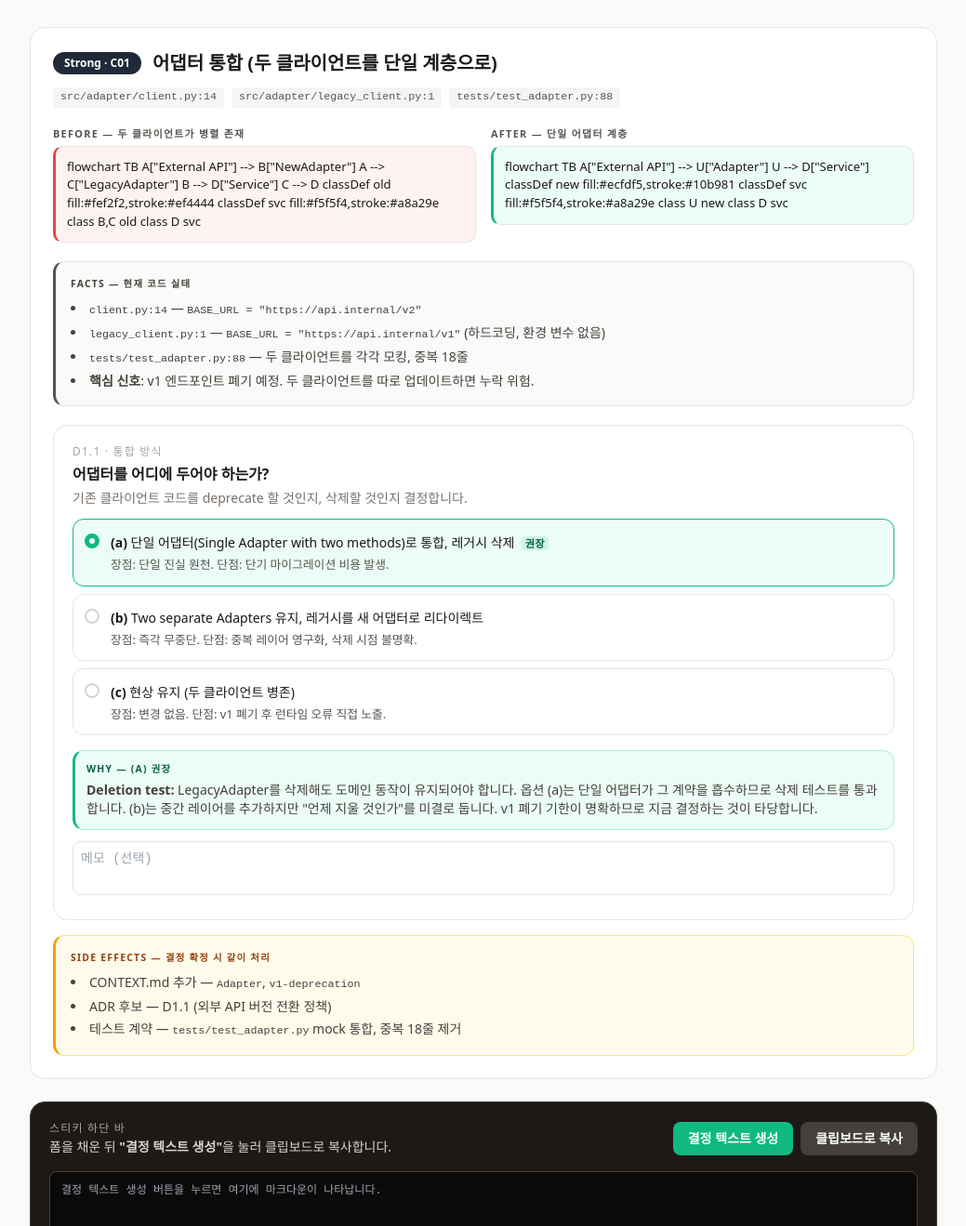
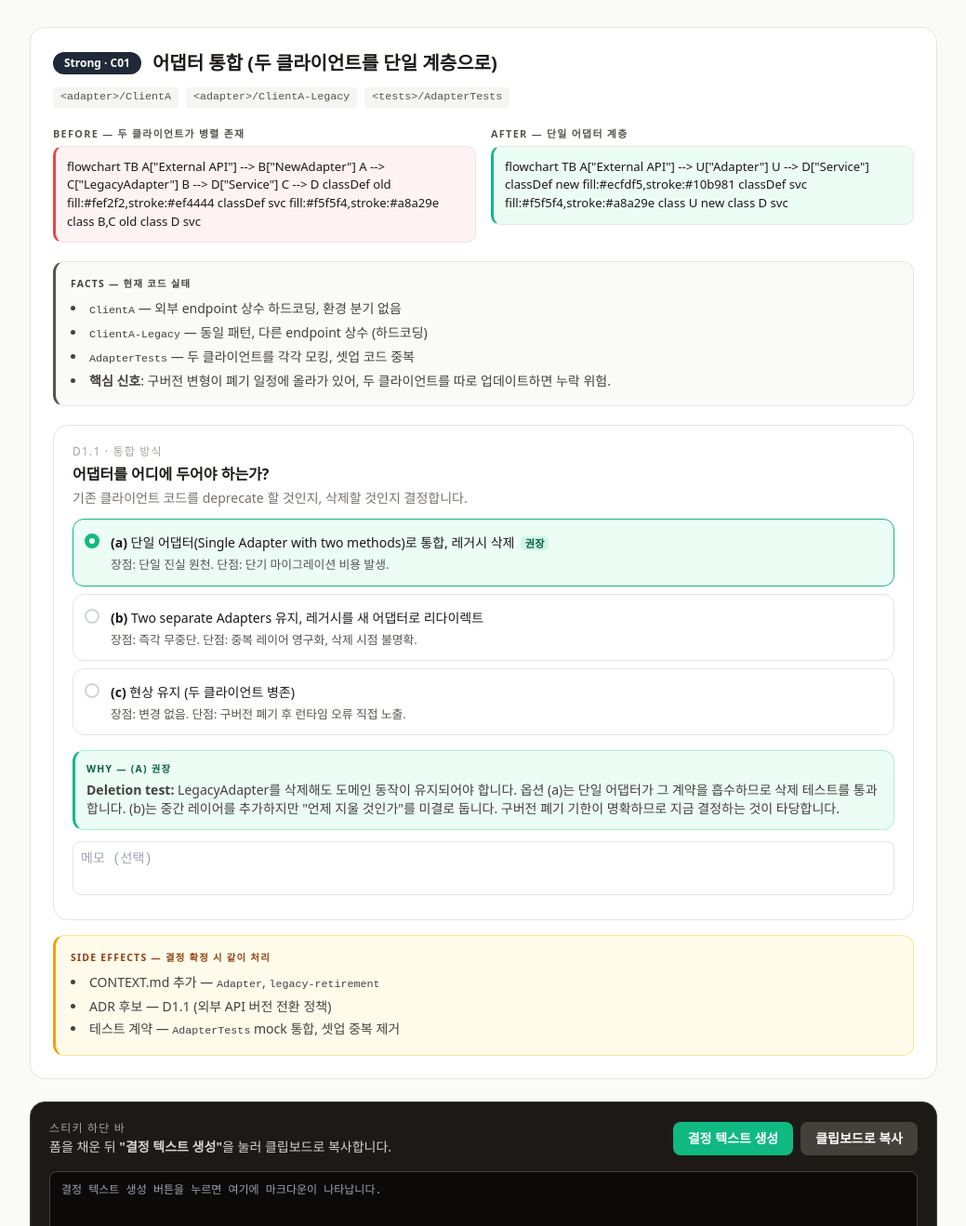
Before and after one commit to cskwork/grill-with-docs-html, a plain HTML site: page docs/index.html in a window 1280 px wide. Shown: the part 1278-2597 px from the top of the page at 93% size, without its empty margins (120-1159 px from the left). Drawn offline with nearby package versions, Linux system fonts and the light colour scheme; a web font is replaced by a local one.

Commit message:
Make landing fully abstract: remove file/url/version specifics

```diff
--- a/docs/index.html
+++ b/docs/index.html
@@ -184,9 +184,9 @@
       <h3 class="text-xl font-bold">어댑터 통합 (두 클라이언트를 단일 계층으로)</h3>
     </header>
     <div class="flex flex-wrap gap-2 mb-5">
-      <span class="file-chip bg-stone-100 px-2 py-0.5 rounded text-stone-600">src/adapter/client.py:14</span>
-      <span class="file-chip bg-stone-100 px-2 py-0.5 rounded text-stone-600">src/adapter/legacy_client.py:1</span>
-      <span class="file-chip bg-stone-100 px-2 py-0.5 rounded text-stone-600">tests/test_adapter.py:88</span>
+      <span class="file-chip bg-stone-100 px-2 py-0.5 rounded text-stone-600">&lt;adapter&gt;/ClientA</span>
+      <span class="file-chip bg-stone-100 px-2 py-0.5 rounded text-stone-600">&lt;adapter&gt;/ClientA-Legacy</span>
+      <span class="file-chip bg-stone-100 px-2 py-0.5 rounded text-stone-600">&lt;tests&gt;/AdapterTests</span>
     </div>
 
     <!-- Before / After diagrams -->
@@ -219,10 +219,10 @@
     <div class="panel-facts p-4 rounded-xl mb-5">
       <p class="panel-label">FACTS — 현재 코드 실태</p>
       <ul class="list-disc list-inside text-sm text-stone-700 mt-2 space-y-1">
-        <li><span class="file-chip">client.py:14</span> — <code class="code">BASE_URL = "https://api.internal/v2"</code></li>
-        <li><span class="file-chip">legacy_client.py:1</span> — <code class="code">BASE_URL = "https://api.internal/v1"</code> (하드코딩, 환경 변수 없음)</li>
-        <li><span class="file-chip">tests/test_adapter.py:88</span> — 두 클라이언트를 각각 모킹, 중복 18줄</li>
-        <li><strong>핵심 신호</strong>: v1 엔드포인트 폐기 예정. 두 클라이언트를 따로 업데이트하면 누락 위험.</li>
+        <li><span class="file-chip">ClientA</span> — 외부 endpoint 상수 하드코딩, 환경 분기 없음</li>
+        <li><span class="file-chip">ClientA-Legacy</span> — 동일 패턴, 다른 endpoint 상수 (하드코딩)</li>
+        <li><span class="file-chip">AdapterTests</span> — 두 클라이언트를 각각 모킹, 셋업 코드 중복</li>
+        <li><strong>핵심 신호</strong>: 구버전 변형이 폐기 일정에 올라가 있어, 두 클라이언트를 따로 업데이트하면 누락 위험.</li>
       </ul>
     </div>
 
@@ -253,7 +253,7 @@
           <span class="opt-marker"></span>
           <span>
             <span class="text-sm"><strong>(c)</strong> 현상 유지 (두 클라이언트 병존)</span>
-            <div class="trade-off">장점: 변경 없음. 단점: v1 폐기 후 런타임 오류 직접 노출.</div>
+            <div class="trade-off">장점: 변경 없음. 단점: 구버전 폐기 후 런타임 오류 직접 노출.</div>
           </span>
         </label>
       </div>
@@ -263,7 +263,7 @@
           <strong>Deletion test:</strong> LegacyAdapter를 삭제해도 도메인 동작이 유지되어야 합니다.
           옵션 (a)는 단일 어댑터가 그 계약을 흡수하므로 삭제 테스트를 통과합니다.
           (b)는 중간 레이어를 추가하지만 "언제 지울 것인가"를 미결로 둡니다.
-          v1 폐기 기한이 명확하므로 지금 결정하는 것이 타당합니다.
+          구버전 폐기 기한이 명확하므로 지금 결정하는 것이 타당합니다.
         </p>
       </div>
       <textarea name="demo_d1_1_note" rows="2" placeholder="메모 (선택)" class="mt-3 w-full border border-stone-200 rounded-lg p-2 text-sm code resize-none focus:outline-none focus:ring-1 focus:ring-emerald-400"></textarea>
@@ -273,9 +273,9 @@
     <div class="panel-note p-4 rounded-xl">
       <p class="panel-label">SIDE EFFECTS — 결정 확정 시 같이 처리</p>
       <ul class="list-disc list-inside text-sm text-stone-700 mt-2 space-y-1">
-        <li>CONTEXT.md 추가 — <code class="code">Adapter</code>, <code class="code">v1-deprecation</code></li>
+        <li>CONTEXT.md 추가 — <code class="code">Adapter</code>, <code class="code">legacy-retirement</code></li>
         <li>ADR 후보 — D1.1 (외부 API 버전 전환 정책)</li>
-        <li>테스트 계약 — <code class="code">tests/test_adapter.py</code> mock 통합, 중복 18줄 제거</li>
+        <li>테스트 계약 — <code class="code">AdapterTests</code> mock 통합, 셋업 중복 제거</li>
       </ul>
     </div>
   </div>
```
